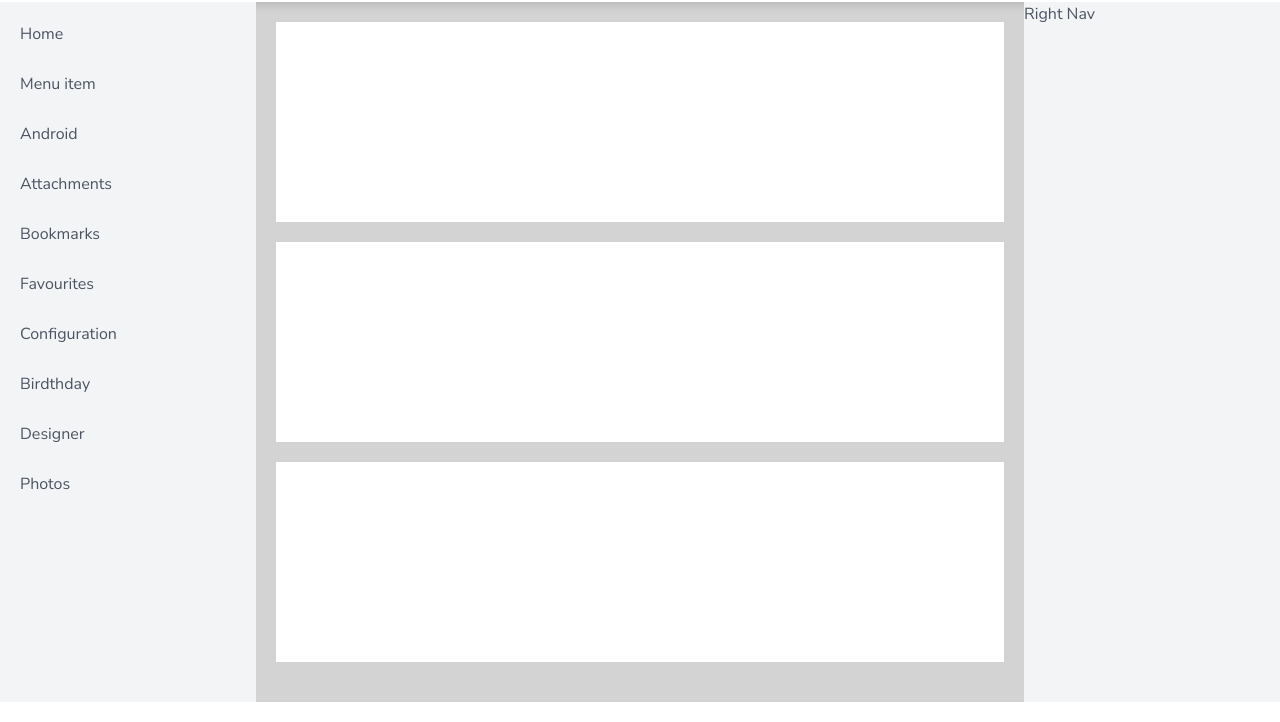
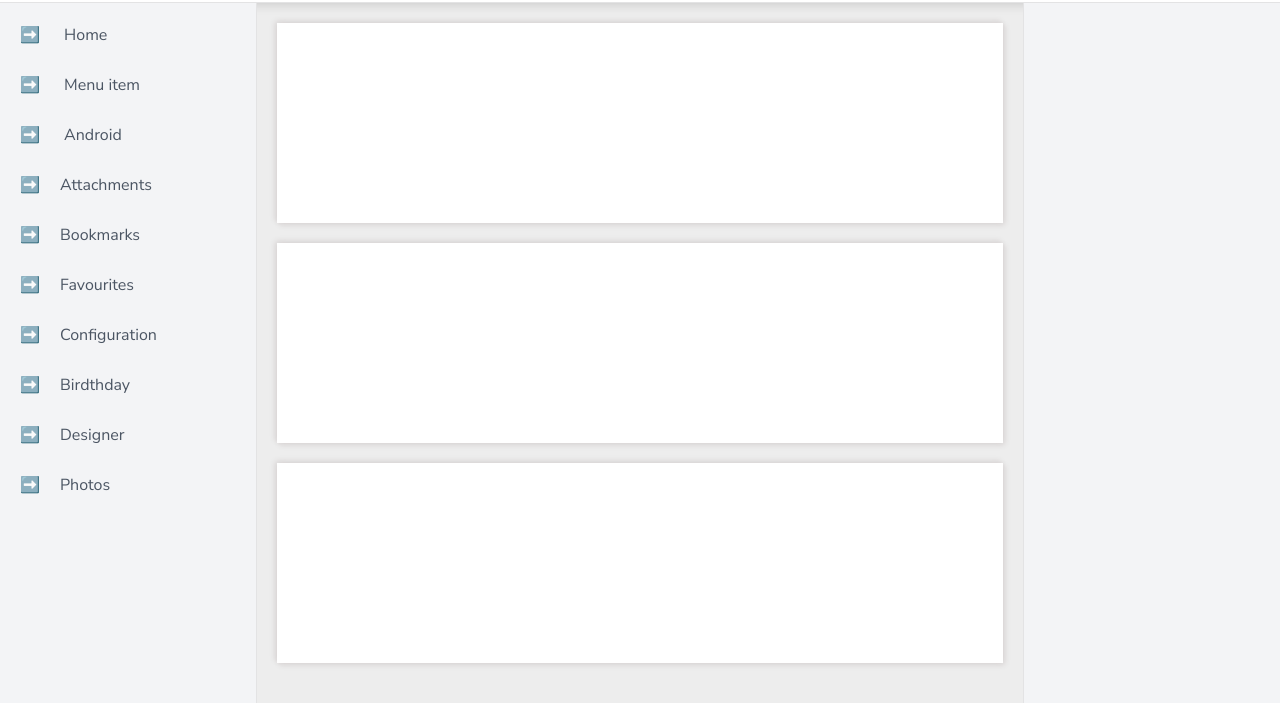
Before and after one commit to pratik-kumar-sahu/FrontEnd-April-2021, a website: page Q-1/index.html in a window 1280 px wide. Shown: the part 78-800 px from the top of the page. Drawn offline with Linux system fonts and the light colour scheme.

Commit message:
Completed, Updated the layout

```diff
--- a/Q-1/index.html
+++ b/Q-1/index.html
@@ -13,7 +13,7 @@
     <header class="header">
       <img class="logo" src="image/Flexy_logo.png" alt="Logo-Image" />
 
-      <div class="title">A really long page title should fit as well</div>
+      <div class="title">Flexy is a flexbox based website</div>
 
       <div class="user">
         <img class="user__icon" src="image/user.svg" alt="" />
@@ -23,16 +23,36 @@
     <div class="container">
       <nav class="nav">
         <ul class="nav-left">
-          <li class="nav-left__item">Home</li>
-          <li class="nav-left__item">Menu item</li>
-          <li class="nav-left__item">Android</li>
-          <li class="nav-left__item">Attachments</li>
-          <li class="nav-left__item">Bookmarks</li>
-          <li class="nav-left__item">Favourites</li>
-          <li class="nav-left__item">Configuration</li>
-          <li class="nav-left__item">Birdthday</li>
-          <li class="nav-left__item">Designer</li>
-          <li class="nav-left__item">Photos</li>
+          <li class="nav-left__item">
+            <span class="nav-left__item-icon">➡️</span> Home
+          </li>
+          <li class="nav-left__item">
+            <span class="nav-left__item-icon">➡️</span> Menu item
+          </li>
+          <li class="nav-left__item">
+            <span class="nav-left__item-icon">➡️</span> Android
+          </li>
+          <li class="nav-left__item">
+            <span class="nav-left__item-icon">➡️</span>Attachments
+          </li>
+          <li class="nav-left__item">
+            <span class="nav-left__item-icon">➡️</span>Bookmarks
+          </li>
+          <li class="nav-left__item">
+            <span class="nav-left__item-icon">➡️</span>Favourites
+          </li>
+          <li class="nav-left__item">
+            <span class="nav-left__item-icon">➡️</span>Configuration
+          </li>
+          <li class="nav-left__item">
+            <span class="nav-left__item-icon">➡️</span>Birdthday
+          </li>
+          <li class="nav-left__item">
+            <span class="nav-left__item-icon">➡️</span>Designer
+          </li>
+          <li class="nav-left__item">
+            <span class="nav-left__item-icon">➡️</span>Photos
+          </li>
         </ul>
       </nav>
 
@@ -42,7 +62,7 @@
         <div class="content"></div>
       </div>
 
-      <nav class="nav-right">Right Nav</nav>
+      <nav class="nav-right"></nav>
     </div>
   </body>
 </html>
--- a/Q-1/sass/childrens.scss
+++ b/Q-1/sass/childrens.scss
@@ -6,13 +6,16 @@
   justify-content: space-between;
   align-items: center;
   box-shadow: 0 2px 10px #8e8e8e83;
+  border-bottom: var(--shadow);
 
   .logo {
+    margin-right: 15rem;
     margin-left: 2rem;
     width: 12rem;
   }
 
   .title {
+    flex: 1;
   }
 
   .user {
@@ -30,8 +33,10 @@
   justify-content: space-between;
 
   .nav {
+    z-index: inherit;
     background-color: var(--grey-light);
     flex: 0 0 20%;
+    border-right: var(--shadow);
 
     &-left {
       list-style: none;
@@ -39,23 +44,30 @@
 
       &__item {
         height: 5rem;
+
+        &-icon {
+          margin-right: 2rem;
+        }
       }
     }
   }
 
   .section {
     flex: 1;
-    background-color: #9797976b;
+    background-color: #d3d3d36b;
     padding: 2rem;
 
     .content {
       margin-bottom: 2rem;
       background-color: white;
       height: 20rem;
+      box-shadow: 2px 2px 6px rgba(56, 19, 19, 0.1),
+        -2px -2px 6px rgba(56, 19, 19, 0.1);
     }
   }
 
   .nav-right {
+    border-left: var(--shadow);
     flex: 0 0 20%;
     background-color: var(--grey-light);
   }
--- a/Q-1/sass/parent.scss
+++ b/Q-1/sass/parent.scss
@@ -6,6 +6,8 @@
 
   --white: #fff;
   --black: #000;
+
+  --shadow: 1px solid #e3e3e4;
 }
 
 * {
```
Also changed, not shown: Q-1/css/style.css.
